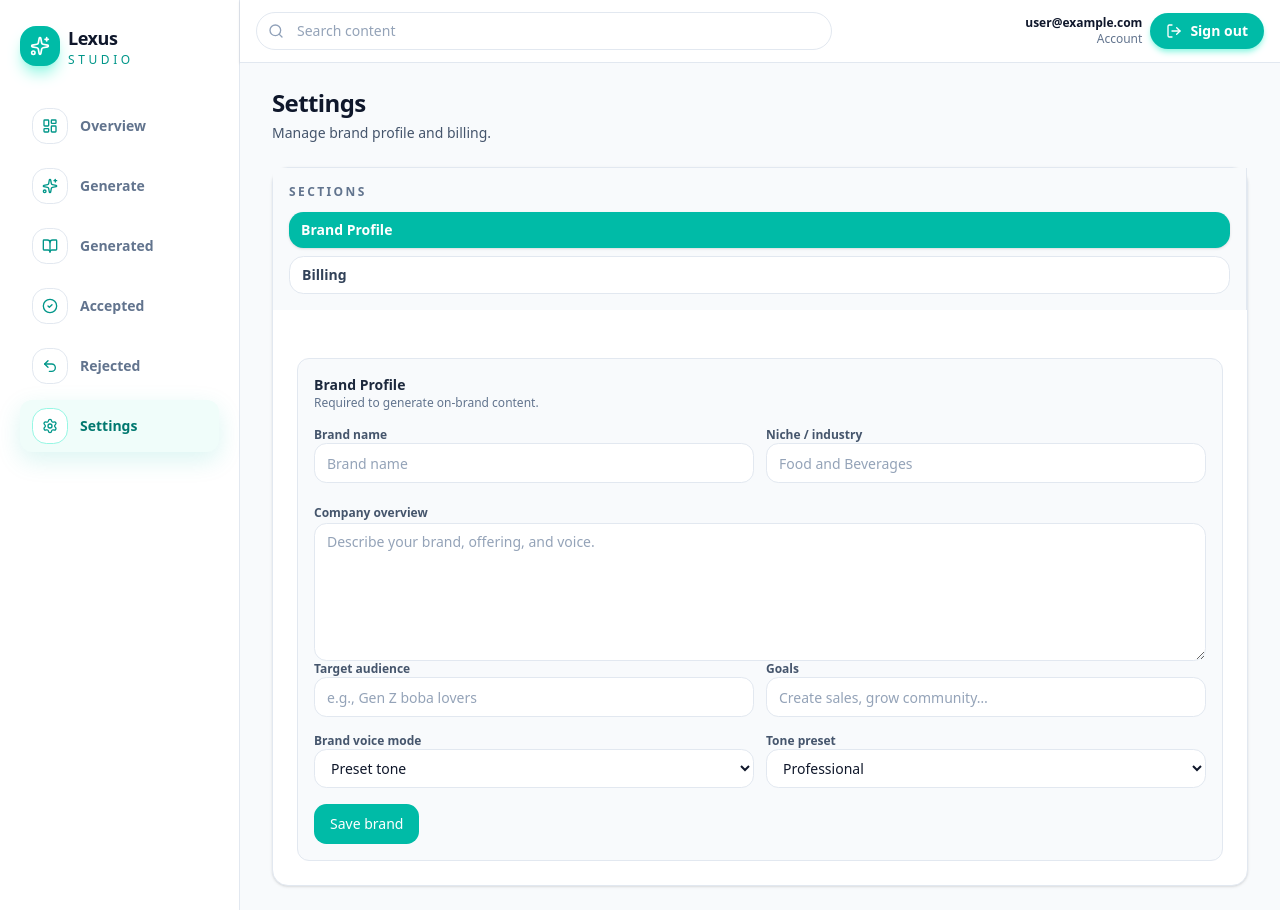
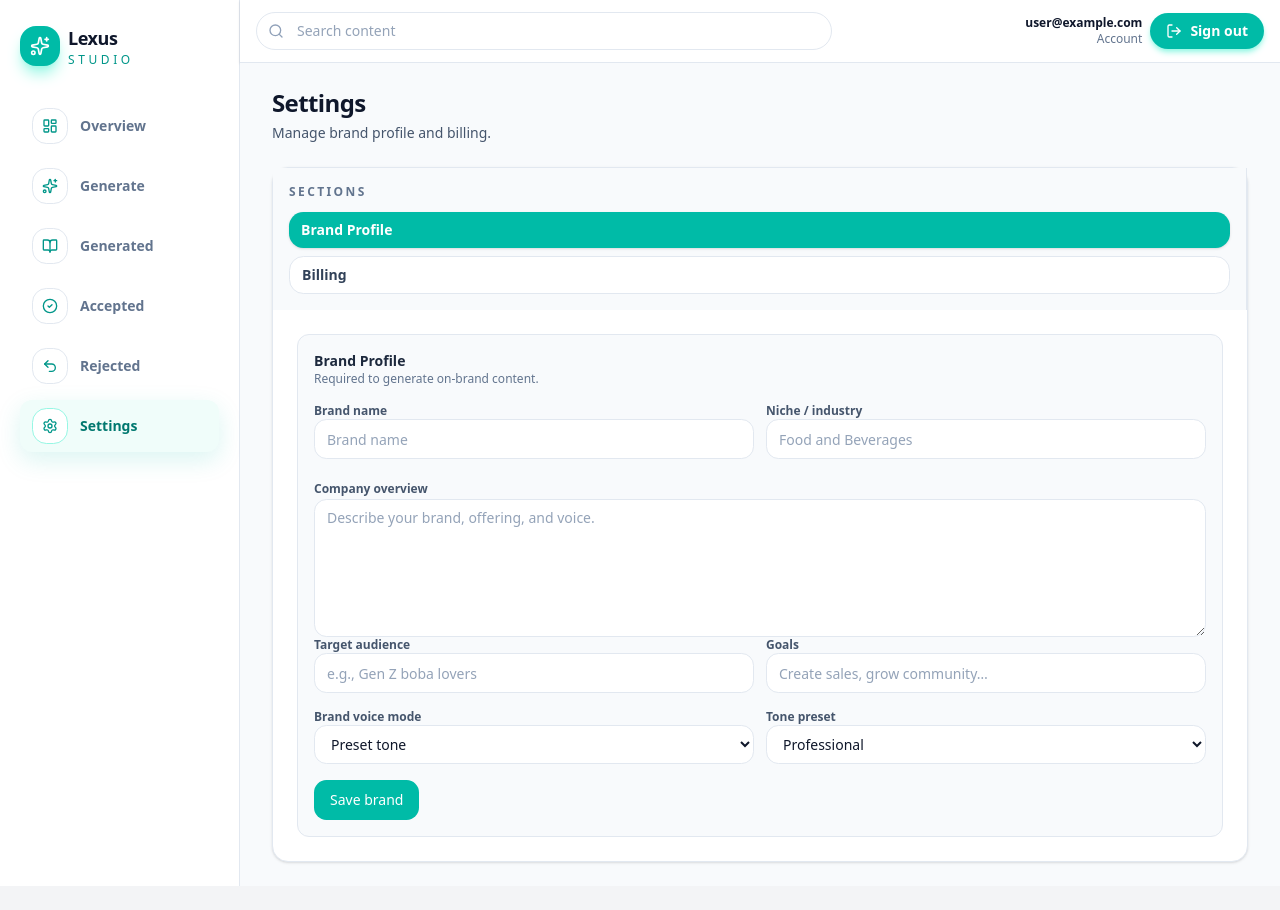
Before and after one commit to francis0844/socialMediaContentGenerator, a Next.js app: page /app/settings in a window 1280 px wide. After the commit the page ends 886 px from the top, so only its background shows below. Built offline with nearby package versions, Linux system fonts and the light colour scheme; no server answers; sample sign-in values are in the browser's storage.

Commit message:
design_2.3

```diff
--- a/src/app/app/settings/page.tsx
+++ b/src/app/app/settings/page.tsx
@@ -122,7 +122,7 @@ export default function SettingsPage() {
         <p className="mt-1 text-sm text-slate-600">Manage brand profile and billing.</p>
       </div>
 
-      <div className="grid gap-6 rounded-2xl border border-slate-200 bg-white shadow-sm md:grid-cols-[220px,1fr]">
+      <div className="grid gap-0 rounded-2xl border border-slate-200 bg-white shadow-sm md:grid-cols-[240px,1fr]">
         <div className="border-b border-slate-200 bg-slate-50 p-4 md:border-b-0 md:border-r">
           <div className="text-xs font-semibold uppercase tracking-[0.2em] text-slate-500">Sections</div>
           <div className="mt-3 space-y-2">
```
